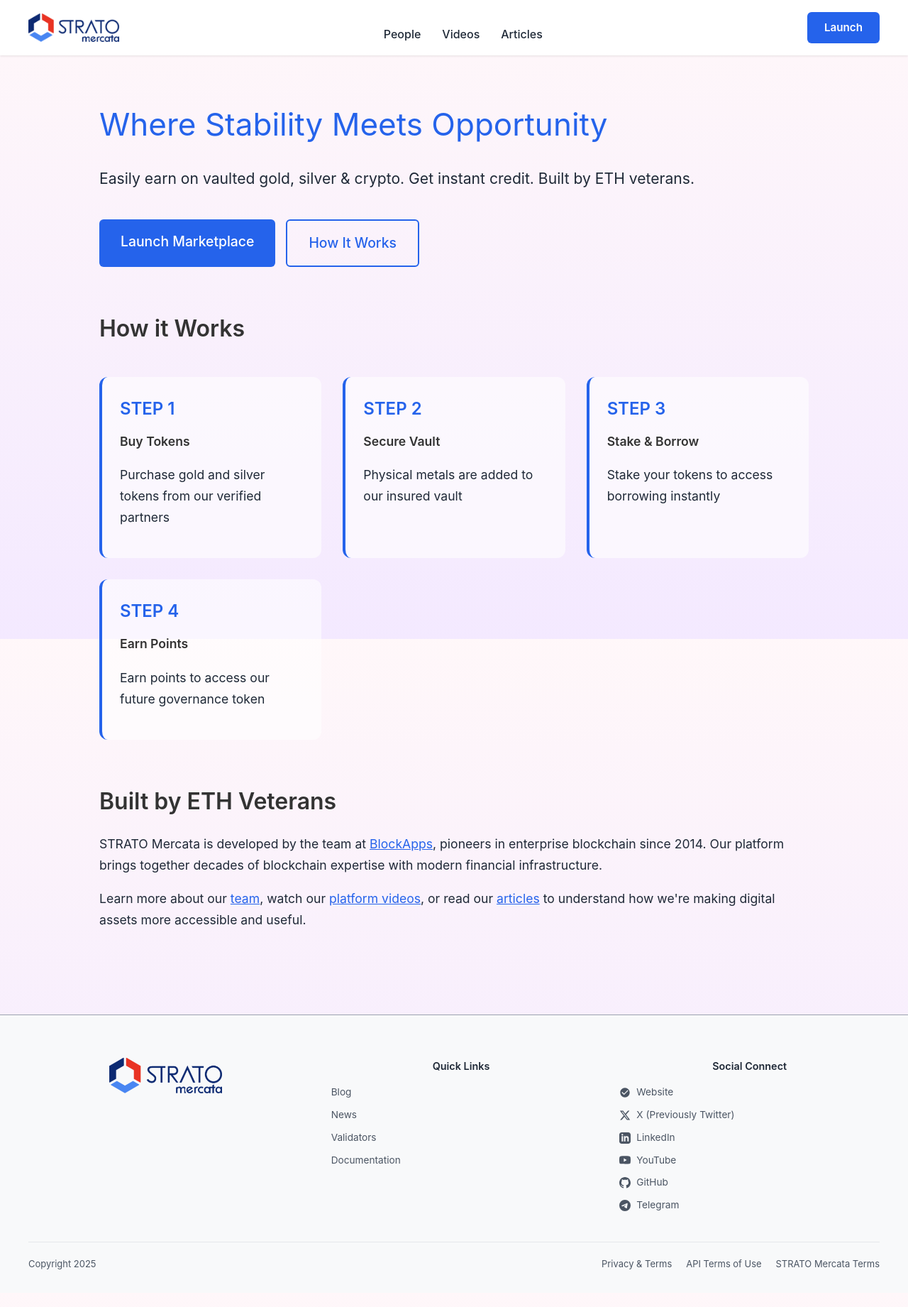
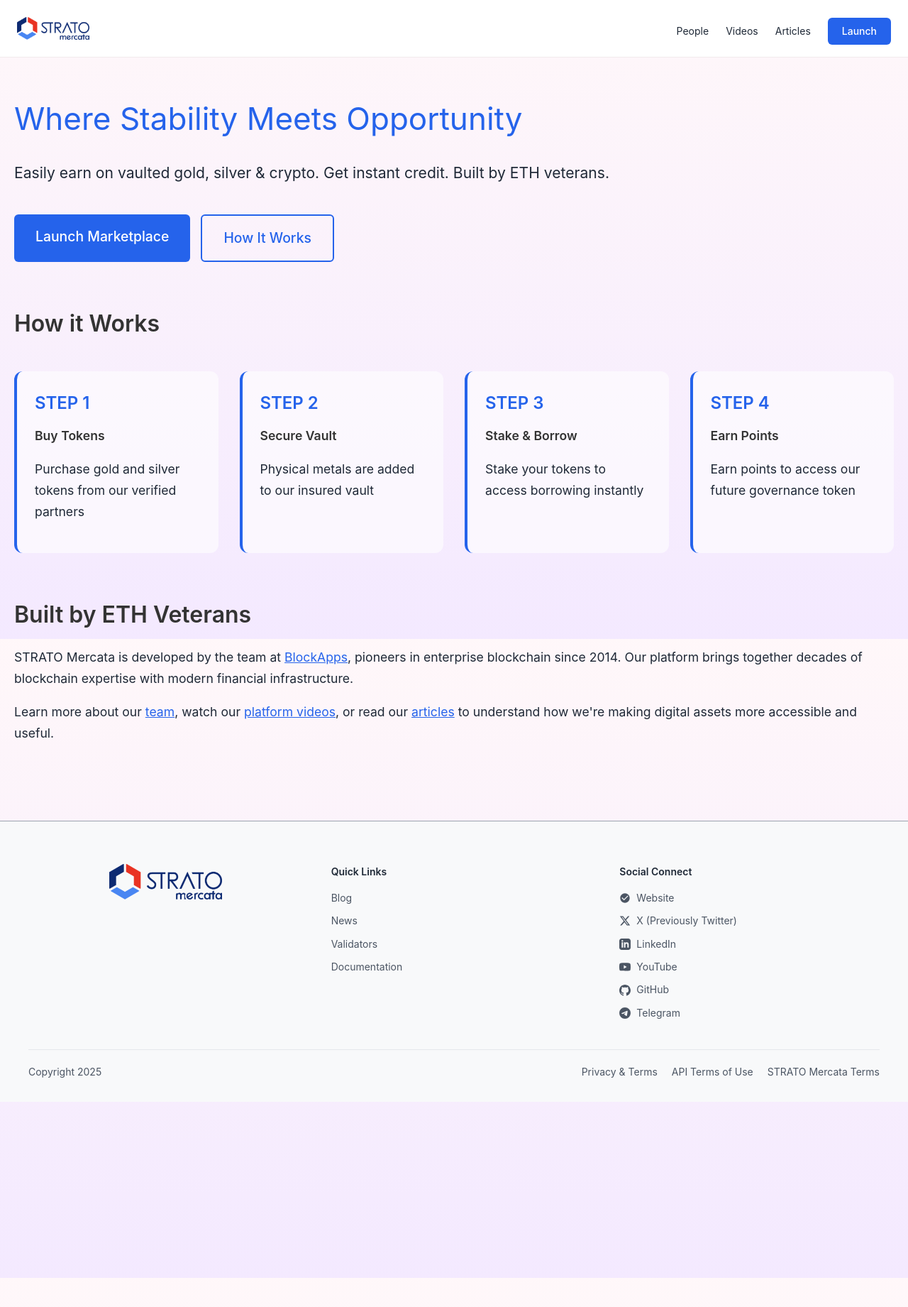
Before and after one commit to stratomercata/stratomercata-website, a Jekyll site: the page built from source/index.html, in a window 1280 px wide. Shown: the whole page at 71% size. Built offline with Jekyll 4.4.1, drawn with Linux system fonts in a browser that asks for light colours; after the commit the page ends 1552 px from its top, so only the background shows below that.

Commit message:
Fix header vertical alignment and remove width constraints
- Fixed homepage text cutoff by removing horizontal padding/margins from hero-content
- Added word-wrap to h1 for long text handling
- Set navigation links to line-height: 1, margin: 0, padding: 0 for precise vertical centering
- All header elements (logo, nav, actions) now use display: flex with align-items: center
- Grouped navigation links and Launch button together in .strato-nav-group wrapper
- Changed .strato-nav-group to use align-items: baseline for proper text alignment
- Removed max-width: 1200px from body element for full-width expansion
- Removed max-width constraint from main content area
- Removed max-width: 1200px from .strato-header-container for full-width header
- Header, body content, and footer now all expand on very wide windows

The header navigation (People, Videos, Articles) and Launch button text now align on the same baseline, and all content expands properly on wide screens.

```diff
--- a/source/_layouts/default.html
+++ b/source/_layouts/default.html
@@ -101,6 +101,7 @@
                     <img src="{{ '/images/stratomercata.com/2025.10.11/strato-mercata-logo.png' | relative_url }}" alt="STRATO Mercata" />
                 </a>
             </div>
+            <div class="strato-nav-group">
                 <nav class="strato-nav">
                     <a href="{{ '/people/' | relative_url }}">People</a>
                     <a href="{{ '/videos/' | relative_url }}">Videos</a>
@@ -108,6 +109,7 @@
                 </nav>
                 <div class="strato-actions">
                     <a href="https://marketplace.mercata.blockapps.net/marketplace/" class="strato-launch-btn" target="_blank" rel="noopener">Launch</a>
+                </div>
             </div>
         </div>
     </header>
--- a/source/assets/css/common.css
+++ b/source/assets/css/common.css
@@ -324,9 +324,8 @@ body {
     font-family: -apple-system, BlinkMacSystemFont, 'Segoe UI', 'Roboto', 'Oxygen', 'Ubuntu', 'Cantarell', 'Fira Sans', 'Droid Sans', 'Helvetica Neue', sans-serif;
     line-height: var(--line-height);
     color: var(--text-dark);
-    max-width: 1200px;
-    margin: 0 auto;
-    padding: 0 var(--spacing-3xl) var(--spacing-3xl) var(--spacing-3xl);
+    margin: 0;
+    padding: 0;
     background: linear-gradient(180deg, rgba(255, 247, 249, 0.95) 0%, rgba(243, 232, 255, 0.95) 100%);
     background-size: cover;
     background-position: center;
@@ -465,6 +464,7 @@ nav a:hover {
  */
 main {
     margin-bottom: var(--spacing-6xl);
+    padding: 0 var(--spacing-3xl);
 }
 
 /**
@@ -1966,22 +1966,29 @@ main {
     position: relative;
     z-index: 1;
     background: transparent;
-    padding: var(--spacing-5xl);
+    padding: var(--spacing-3xl) 0;
     border-radius: var(--radius-lg);
-    max-width: 1000px;
-    margin: var(--spacing-5xl);
+    max-width: 100%;
+    margin: var(--spacing-5xl) 0;
 }
 
 /* Hero Text Styling */
 .hero-text {
     text-align: left;
+    max-width: 100%;
+}
+
+.hero-text h1 {
+    word-wrap: break-word;
+    overflow-wrap: break-word;
+    hyphens: auto;
 }
 
 /* Mobile Responsive */
 @media (max-width: 768px) {
     .hero-content {
-        margin: var(--spacing-3xl) var(--spacing-2xl);
-        padding: var(--spacing-3xl);
+        margin: var(--spacing-3xl) 0;
+        padding: var(--spacing-2xl) 0;
     }
 
     .hero-section {
@@ -2065,10 +2072,10 @@ main {
  */
 .strato-header {
     background: var(--bg-white);
-    padding: 16px 0;
+    padding: 12px 0;
     margin-bottom: 0;
     margin-top: 0;
-    box-shadow: 0 1px 3px rgba(0,0,0,0.1);
+    box-shadow: 0 1px 0 rgba(0, 0, 0, 0.05);
     position: relative;
     z-index: 100;
     width: 100vw;
@@ -2076,32 +2083,32 @@ main {
 }
 
 .strato-header-container {
-    max-width: 1200px;
     margin: 0 auto;
-    padding: 0 var(--spacing-3xl);
+    padding: 0 24px;
     display: flex;
     align-items: center;
     justify-content: space-between;
-    gap: var(--spacing-3xl);
+    min-height: 56px;
 }
 
 .strato-logo {
     flex-shrink: 0;
+    display: flex;
+    align-items: center;
 }
 
 .strato-logo a {
     display: flex;
     align-items: center;
-    gap: 10px;
     text-decoration: none;
-    color: var(--text-dark);
 }
 
 .strato-logo img {
-    height: 40px;
+    height: 32px;
     width: auto;
     border-radius: 0;
     box-shadow: none;
+    display: block;
 }
 
 .strato-logo-text {
@@ -2116,19 +2123,28 @@ main {
     color: var(--text-medium);
 }
 
+.strato-nav-group {
+    display: flex;
+    align-items: baseline;
+    gap: 24px;
+}
+
 .strato-nav {
     display: flex;
     align-items: center;
-    gap: var(--spacing-5xl);
+    gap: 24px;
 }
 
 .strato-nav a {
     color: var(--text-dark);
     text-decoration: none;
-    font-size: 1em;
-    font-weight: 500;
+    font-size: 14px;
+    font-weight: 400;
     transition: color 0.2s ease;
     white-space: nowrap;
+    line-height: 1;
+    margin: 0;
+    padding: 0;
 }
 
 .strato-nav a:hover {
@@ -2138,26 +2154,24 @@ main {
 .strato-actions {
     display: flex;
     align-items: center;
-    gap: var(--spacing-2xl);
+    gap: 12px;
+    height: 100%;
 }
 
 .strato-launch-btn {
     background: var(--primary-blue);
     color: var(--bg-white) !important;
-    padding: 10px 24px;
+    padding: 8px 20px;
     border-radius: 6px;
     text-decoration: none !important;
-    font-weight: 600;
-    font-size: 0.95em;
+    font-weight: 500;
+    font-size: 14px;
     transition: all 0.2s ease;
     white-space: nowrap;
-    display: inline-block;
 }
 
 .strato-launch-btn:hover {
     background: var(--primary-blue-dark);
-    transform: translateY(-1px);
-    box-shadow: 0 4px 12px rgba(37, 99, 235, 0.3);
 }
 
 /* Mobile responsive header */
@@ -2289,10 +2303,11 @@ main {
 }
 
 .strato-footer-column h4 {
-    font-size: 1em;
+    font-size: 0.875rem;
     font-weight: 600;
     color: var(--text-dark);
     margin: 0 0 var(--spacing-2xl) 0;
+    text-align: left;
 }
 
 .strato-footer-column ul {
@@ -2308,7 +2323,7 @@ main {
 .strato-footer-column a {
     color: var(--text-medium);
     text-decoration: none;
-    font-size: 0.95em;
+    font-size: 0.875rem;
     transition: color 0.2s ease;
     display: flex;
     align-items: center;
@@ -2335,7 +2350,7 @@ main {
 
 .strato-footer-copyright {
     color: var(--text-medium);
-    font-size: 0.9em;
+    font-size: 0.875rem;
 }
 
 .strato-footer-legal {
@@ -2347,7 +2362,7 @@ main {
 .strato-footer-legal a {
     color: var(--text-medium);
     text-decoration: none;
-    font-size: 0.9em;
+    font-size: 0.875rem;
     transition: color 0.2s ease;
 }
 
```
Lines whose indentation alone changed are shown as unchanged.
